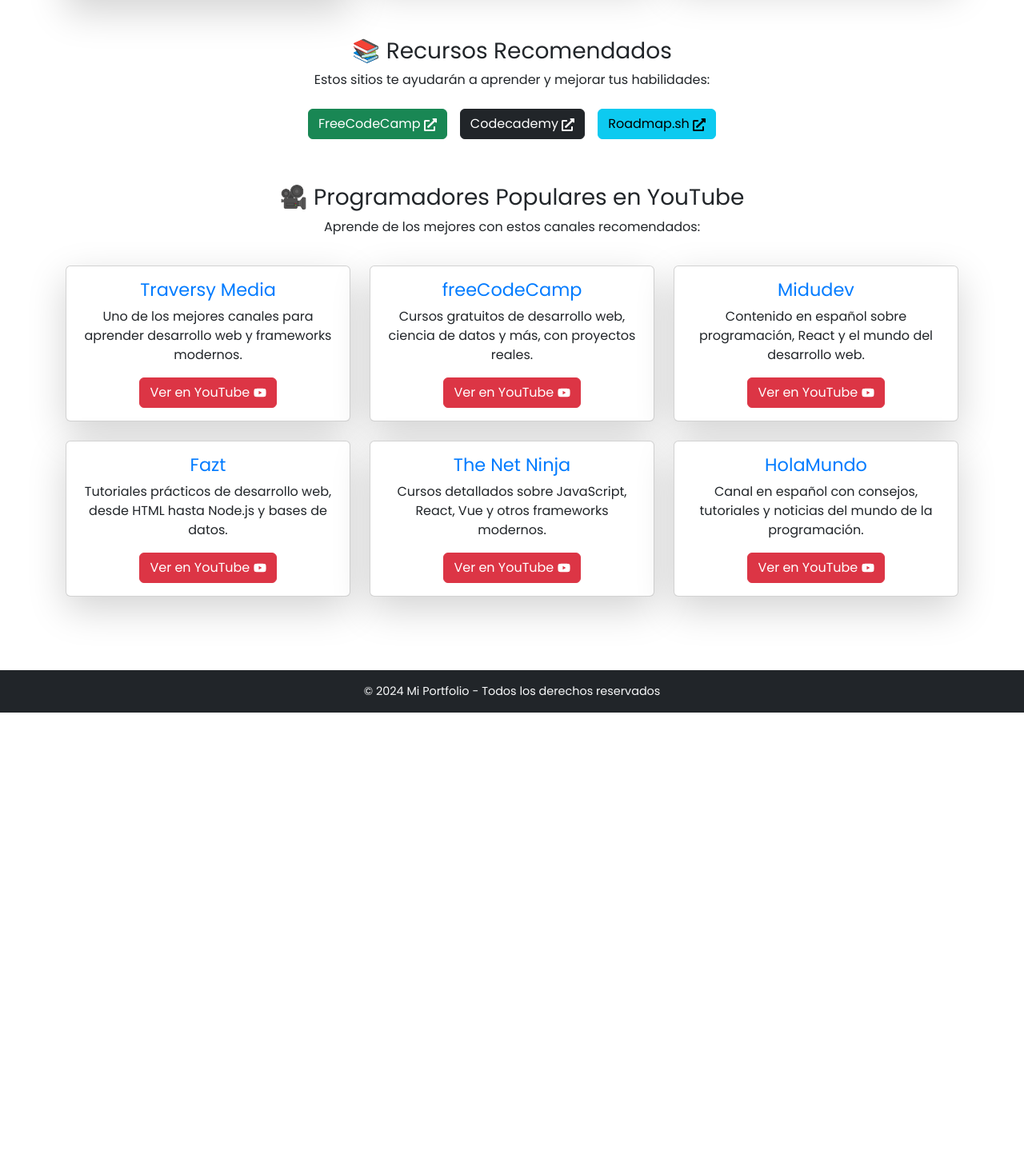
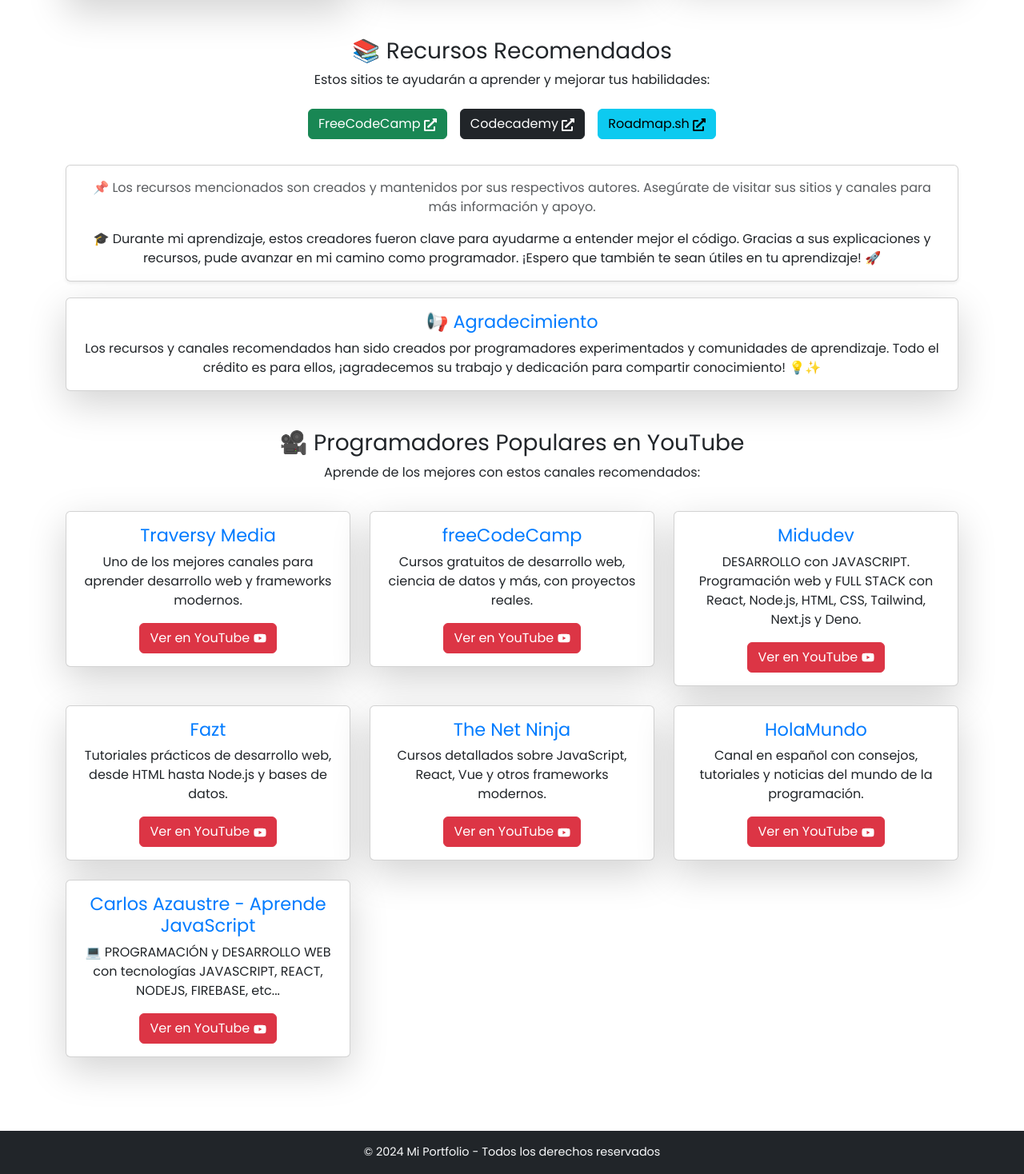
Before and after one commit to vanehit/Conecta-Jr, a React (Vite) app: page /consejos in a window 1280 px wide. Shown: the part 1480-2948 px from the top of the page at 80% size. Before the commit the page ends 2371 px from the top, so only its background shows below. Built offline with nearby package versions, Linux system fonts and the light colour scheme.

Commit message:
optimizando la página Consejos

```diff
--- a/src/Pages/Consejos.jsx
+++ b/src/Pages/Consejos.jsx
@@ -115,7 +115,38 @@
           </Col>
         </Row>
 
+        <Row className="mt-4 text-center">
+  <Col md={12}>
+    <Card className="shadow-sm">
+      <Card.Body>
+        <Card.Text className="text-muted">
+          📌 Los recursos mencionados son creados y mantenidos por sus respectivos autores.
+          Asegúrate de visitar sus sitios y canales para más información y apoyo.
+        </Card.Text>
+        <Card.Text className="mt-2">
+          🎓 Durante mi aprendizaje, estos creadores fueron clave para ayudarme a entender mejor el código.
+          Gracias a sus explicaciones y recursos, pude avanzar en mi camino como programador.
+          ¡Espero que también te sean útiles en tu aprendizaje! 🚀
+        </Card.Text>
+        </Card.Body>
+      </Card>
+    </Col>
+  </Row>
+
+
         {/* Sección de Youtubers Populares */}
+        <Col md={12} className="mb-4">
+          <Card className="shadow-lg text-center">
+            <Card.Body>
+              <Card.Title>📢 Agradecimiento</Card.Title>
+              <Card.Text>
+                Los recursos y canales recomendados han sido creados por programadores experimentados y comunidades de aprendizaje.
+                Todo el crédito es para ellos, ¡agradecemos su trabajo y dedicación para compartir conocimiento! 💡✨
+              </Card.Text>
+            </Card.Body>
+          </Card>
+        </Col>
+
         <Row className="mt-5">
           <Col>
             <h3 className="text-center">🎥 Programadores Populares en YouTube</h3>
@@ -156,7 +187,7 @@
               <Card.Body>
                 <Card.Title>Midudev</Card.Title>
                 <Card.Text>
-                  Contenido en español sobre programación, React y el mundo del desarrollo web.
+                DESARROLLO con JAVASCRIPT. Programación web y FULL STACK con React, Node.js, HTML, CSS, Tailwind, Next.js y Deno.
                 </Card.Text>
                 <Button variant="danger" href="https://www.youtube.com/c/midudev" target="_blank">
                   Ver en YouTube <FaYoutube />
@@ -206,6 +237,20 @@
               </Card.Body>
             </Card>
           </Col>
+
+          <Col md={4} className="mb-4">
+            <Card className="shadow-lg">
+              <Card.Body>
+                <Card.Title>Carlos Azaustre - Aprende JavaScript</Card.Title>
+                <Card.Text>
+                💻 PROGRAMACIÓN y DESARROLLO WEB con tecnologías JAVASCRIPT, REACT, NODEJS, FIREBASE, etc...
+                </Card.Text>
+                <Button variant="danger" href="https://www.youtube.com/watch?v=chWo9J7AoIs&ab_channel=CarlosAzaustre-AprendeJavaScript" target="_blank">
+                  Ver en YouTube <FaYoutube />
+                </Button>
+              </Card.Body>
+            </Card>
+          </Col>
         </Row>
       </Container>
 
```
